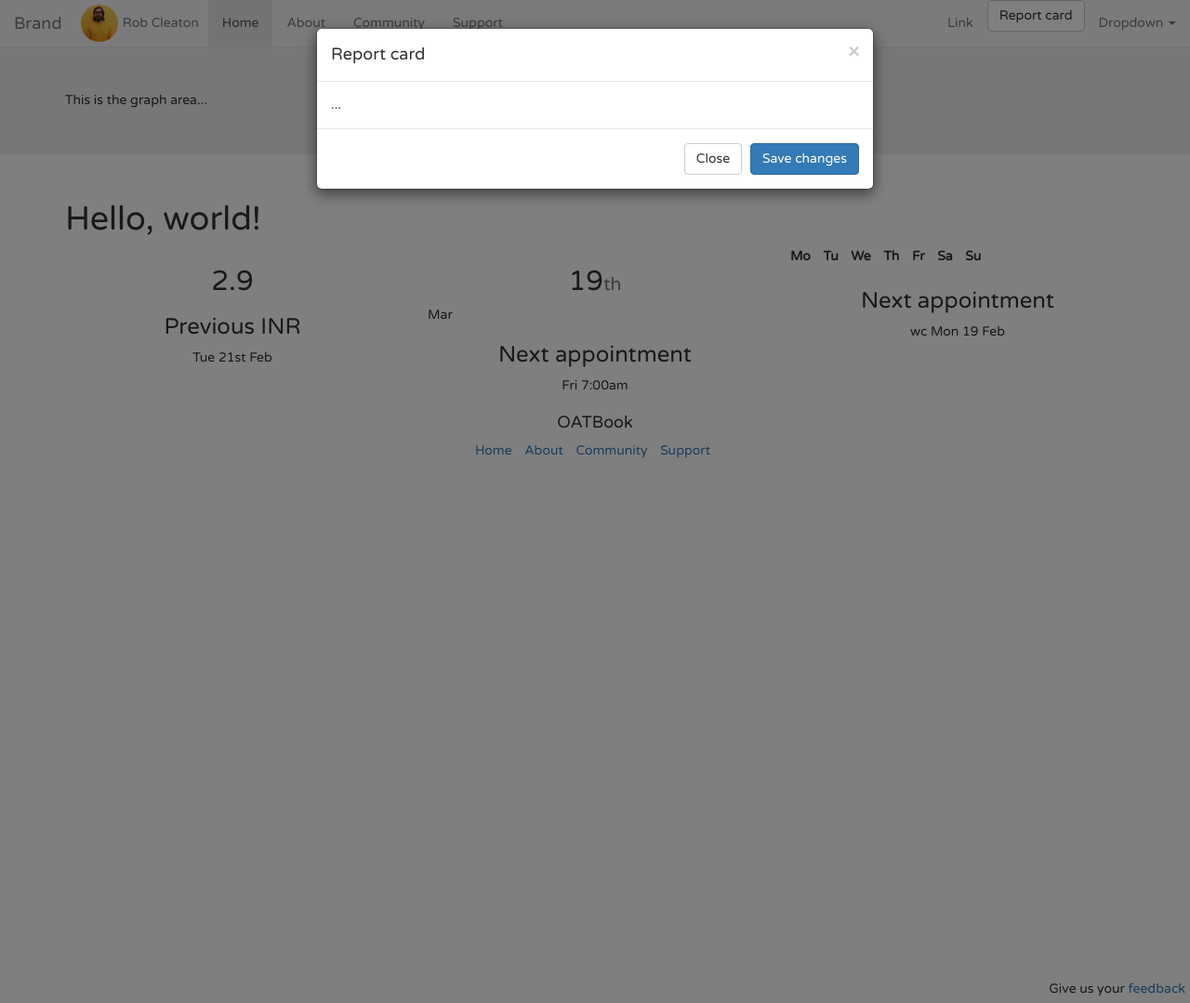
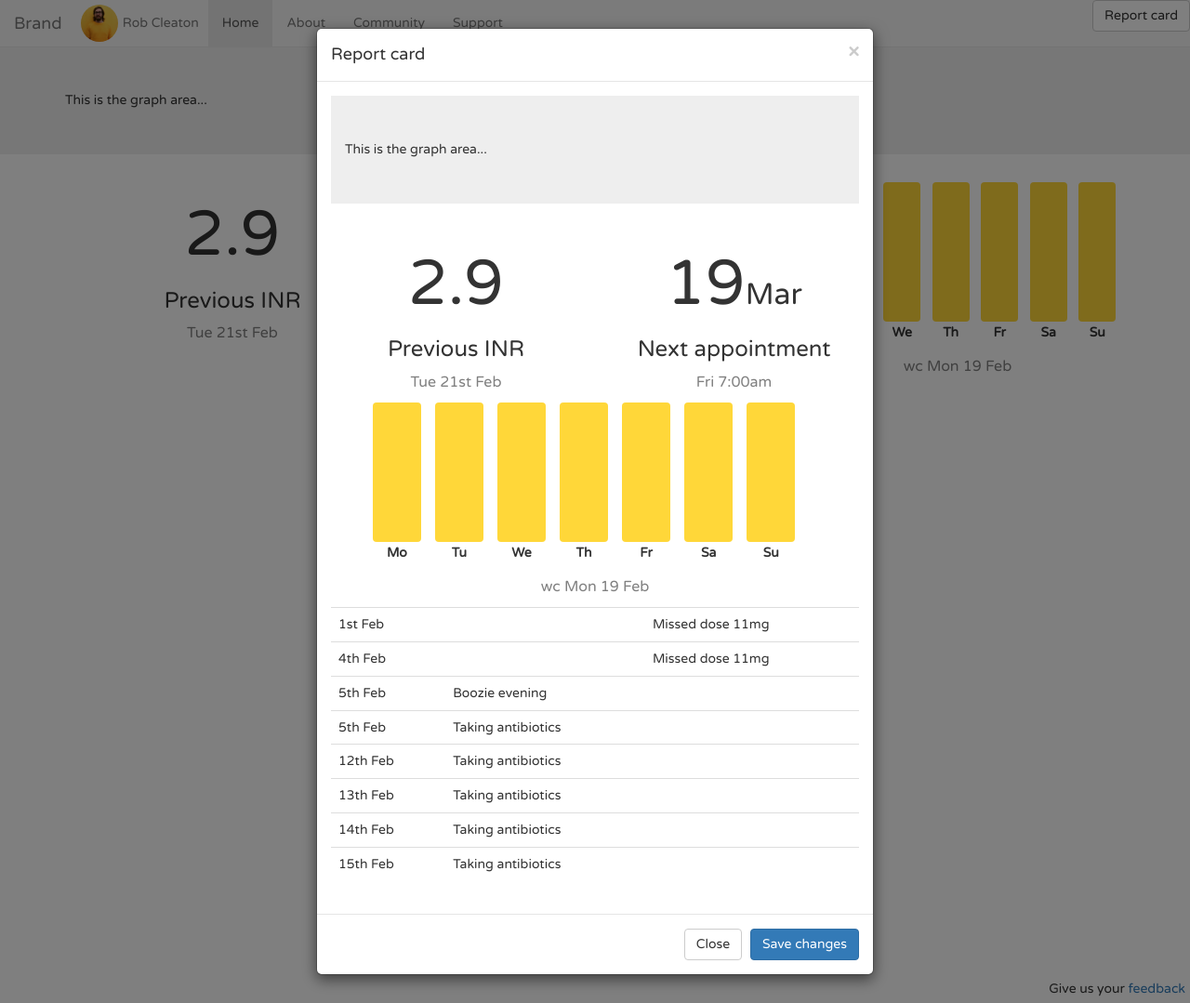
Before and after one commit to robcleaton/my.oatbook, a PHP site: page / in a window 1280 px wide, after a click on "Report card". Shown: the whole page at 93% size. Run offline with PHP 8.4, Linux system fonts and the light colour scheme.

Commit message:
style updates throughout

```diff
--- a/includes/footer.php
+++ b/includes/footer.php
@@ -1,6 +1,6 @@
 
   <div class="feedback">
-    Give us your <a href="mailto:support@oatbook.co.uk?subject=My OATBook support">feedback</a>
+    Give us your <a href="#" data-toggle="modal" data-target="#supportModal">feedback</a>
   </div>
 
   <footer class="container-fluid">
@@ -27,6 +27,6 @@
     <!-- jQuery (necessary for Bootstrap's JavaScript plugins) -->
     <script src="https://ajax.googleapis.com/ajax/libs/jquery/1.12.4/jquery.min.js"></script>
     <!-- Include all compiled plugins (below), or include individual files as needed -->
-    <script src="../javascripts/bootstrap.min.js"></script>
+    <script src="../assets/javascripts/bootstrap.min.js"></script>
 </body>
 </html>
--- a/includes/header.php
+++ b/includes/header.php
@@ -29,37 +29,26 @@
           <span class="icon-bar"></span>
           <span class="icon-bar"></span>
         </button>
-        <a class="navbar-brand" href="#">Brand</a>
+        <a class="navbar-brand" href="/">Brand</a>
       </div>
 
       <!-- Collect the nav links, forms, and other content for toggling -->
       <div class="collapse navbar-collapse" id="bs-example-navbar-collapse-1">
         <ul class="nav navbar-nav">
-          <li><a href="#/" class="user"><p class="username">Rob Cleaton</p></a></li>
-          <li class="active"><a href="#">Home <span class="sr-only">(current)</span></a></li>
+          <li><a href="/" class="user"><p class="username">Rob Cleaton</p></a></li>
+          <li class="active"><a href="/">Home <span class="sr-only">(current)</span></a></li>
           <li><a href="about.php">About</a></li>
           <li><a href="community.php">Community</a></li>
           <li><a href="#" data-toggle="modal" data-target="#supportModal">Support</a></li>
         </ul>
 
         <ul class="nav navbar-nav navbar-right">
-          <li><a href="#">Link</a></li>
           <li>
             <!-- Button trigger modal -->
             <button type="button" class="btn btn-default" data-toggle="modal" data-target="#reportCardModal">
               Report card
             </button>
           </li>
-          <li class="dropdown">
-            <a href="#" class="dropdown-toggle" data-toggle="dropdown" role="button" aria-haspopup="true" aria-expanded="false">Dropdown <span class="caret"></span></a>
-            <ul class="dropdown-menu">
-              <li><a href="#">Action</a></li>
-              <li><a href="#">Another action</a></li>
-              <li><a href="#">Something else here</a></li>
-              <li role="separator" class="divider"></li>
-              <li><a href="#">Separated link</a></li>
-            </ul>
-          </li>
         </ul>
 
       </div><!-- /.navbar-collapse -->
--- a/includes/report-card.php
+++ b/includes/report-card.php
@@ -7,7 +7,91 @@
         <h4 class="modal-title" id="myModalLabel">Report card</h4>
       </div>
       <div class="modal-body">
-        ...
+
+          <!-- Graph -->
+          <div class="jumbotron">
+            <div class="container">
+              This is the graph area...
+            </div>
+          </div><!-- /jumbotron -->
+
+          <!-- Stats -->
+          <div class="row stats">
+
+            <!-- Previous reading -->
+            <div class="col-md-6">
+              <h2 class="text-center">2.9</h2>
+              <h3 class="text-center">Previous INR</h3>
+              <p class="text-center date">Tue 21st Feb</p></p>
+            </div>
+
+            <!-- Next appointment -->
+            <div class="col-md-6">
+              <h2 class="text-center">19<span class="month">Mar</span></h2>
+              <h3 class="text-center">Next appointment</h3>
+              <p class="text-center date">Fri 7:00am</p>
+            </div>
+
+            <!-- Weekly dosages -->
+            <div class="col-md-10 col-sm-offset-1">
+              <ul class="list-inline weeklyDosages">
+                <li><span class="dose"></span><label>Mo</label></li>
+                <li><span class="dose"></span><label>Tu</label></li>
+                <li><span class="dose"></span><label>We</label></li>
+                <li><span class="dose"></span><label>Th</label></li>
+                <li><span class="dose"></span><label>Fr</label></li>
+                <li><span class="dose"></span><label>Sa</label></li>
+                <li><span class="dose"></span><label>Su</label></li>
+              </ul>
+              <p class="text-center date">wc Mon 19 Feb</p>
+            </div>
+
+          </div><!-- /stats -->
+
+          <!-- Table -->
+          <table class="table table-hover">
+            <tr>
+              <td>1st Feb</td>
+              <td></td>
+              <td>Missed dose 11mg</td>
+            </tr>
+            <tr>
+              <td>4th Feb</td>
+              <td></td>
+              <td>Missed dose 11mg</td>
+            </tr>
+            <tr>
+              <td>5th Feb</td>
+              <td>Boozie evening</td>
+              <td></td>
+            </tr>
+            <tr>
+              <td>5th Feb</td>
+              <td>Taking antibiotics</td>
+              <td></td>
+            </tr>
+            <tr>
+              <td>12th Feb</td>
+              <td>Taking antibiotics</td>
+              <td></td>
+            </tr>
+            <tr>
+              <td>13th Feb</td>
+              <td>Taking antibiotics</td>
+              <td></td>
+            </tr>
+            <tr>
+              <td>14th Feb</td>
+              <td>Taking antibiotics</td>
+              <td></td>
+            </tr>
+            <tr>
+              <td>15th Feb</td>
+              <td>Taking antibiotics</td>
+              <td></td>
+            </tr>
+          </table>
+
       </div>
       <div class="modal-footer">
         <button type="button" class="btn btn-default" data-dismiss="modal">Close</button>
--- a/index.php
+++ b/index.php
@@ -14,21 +14,19 @@ $pageTitle = "Home";
 
 
   <div class="container">
-    <h1 class="center-block">Hello, world!</h1>
     <!-- Stats -->
-    <div class="row">
+    <div class="row stats">
 
       <!-- Previous reading -->
       <div class="col-md-4">
         <h2 class="text-center">2.9</h2>
         <h3 class="text-center">Previous INR</h3>
-        <p class="text-center">Tue 21st Feb</p></p>
+        <p class="text-center date">Tue 21st Feb</p></p>
       </div>
 
       <!-- Next appointment -->
       <div class="col-md-4">
-        <h2 class="text-center">19<small>th</small></h2>
-        <span class="month">Mar</span>
+        <h2 class="text-center">19<span class="month">Mar</span></h2>
         <h3 class="text-center">Next appointment</h3>
         <p class="text-center date">Fri 7:00am</p>
       </div>
@@ -44,7 +42,6 @@ $pageTitle = "Home";
           <li><span class="dose"></span><label>Sa</label></li>
           <li><span class="dose"></span><label>Su</label></li>
         </ul>
-        <h3 class="text-center">Next appointment</h3>
         <p class="text-center date">wc Mon 19 Feb</p>
       </div>
 
--- a/sass/_custom.scss
+++ b/sass/_custom.scss
@@ -5,6 +5,9 @@ body {
   font-family: 'Varela Round', sans-serif;
   padding-top: 50px;
 }
+
+$oatbook : #ffd739;
+
 .feedback {
   position: fixed;
   bottom: 5px;
--- /dev/null
+++ b/sass/_stats.scss
@@ -0,0 +1,46 @@
+.stats {
+  h2 {
+    font-size: 68px;
+  }
+  p.date {
+    font-size: 16px;
+    color: grey;
+  }
+  .month {
+    font-size: 32px;
+  }
+
+
+  // Weekly dosages
+
+  .weeklyDosages li {
+    width: 11%;
+    padding: 0px;
+    margin: 0px;
+    margin-left: 2.4%;
+
+    .dose {
+      background: $oatbook;
+      border-radius: 4px;
+      height: 150px;
+      float: left;
+      width: 100%;
+    }
+
+    label {
+      width: 100%;
+      text-align: center;
+      margin-top: 2px;
+    }
+  }
+  .weeklyDosages li:first-child {
+    margin-left: 0%;
+  }
+
+} // Stats
+
+#report-card {
+  .graph {
+    background: red;
+  }
+}
--- a/sass/styles.scss
+++ b/sass/styles.scss
@@ -1,11 +1,9 @@
 // Import custom Bootstrap variables
 @import "customVariables";
-
-// Import custom Bootstrap variables
-@import "bootstrap-variables";
 
 // Import Bootstrap styles
 @import "../assets/stylesheets/bootstrap";
 
 // Import custom styles
 @import "custom";
+@import "stats";
```
Also changed, not shown: stylesheets/styles.css, 5 other files.
